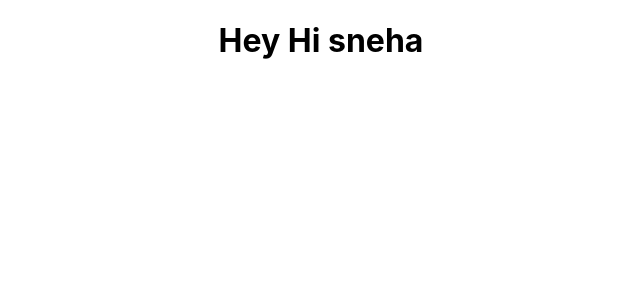
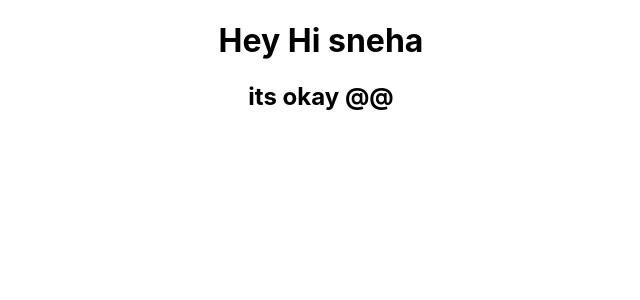
Before and after one commit to sneha-madhuri-jangam/trigger-cloubuild-triggers, a React (Create React App) app: page / in a window 1280 px wide. Shown: the top 300 px of the page, without its empty margins (319-959 px from the left). Built offline with nearby package versions, Linux system fonts and the light colour scheme.

Commit message:
Initial commit

```diff
--- a/src/App.js
+++ b/src/App.js
@@ -7,6 +7,8 @@ function App() {
       <div>
         <h1>Hey Hi sneha </h1>
 
+        <h2>its okay @@</h2>
+
 
       </div>
     </div>
```
